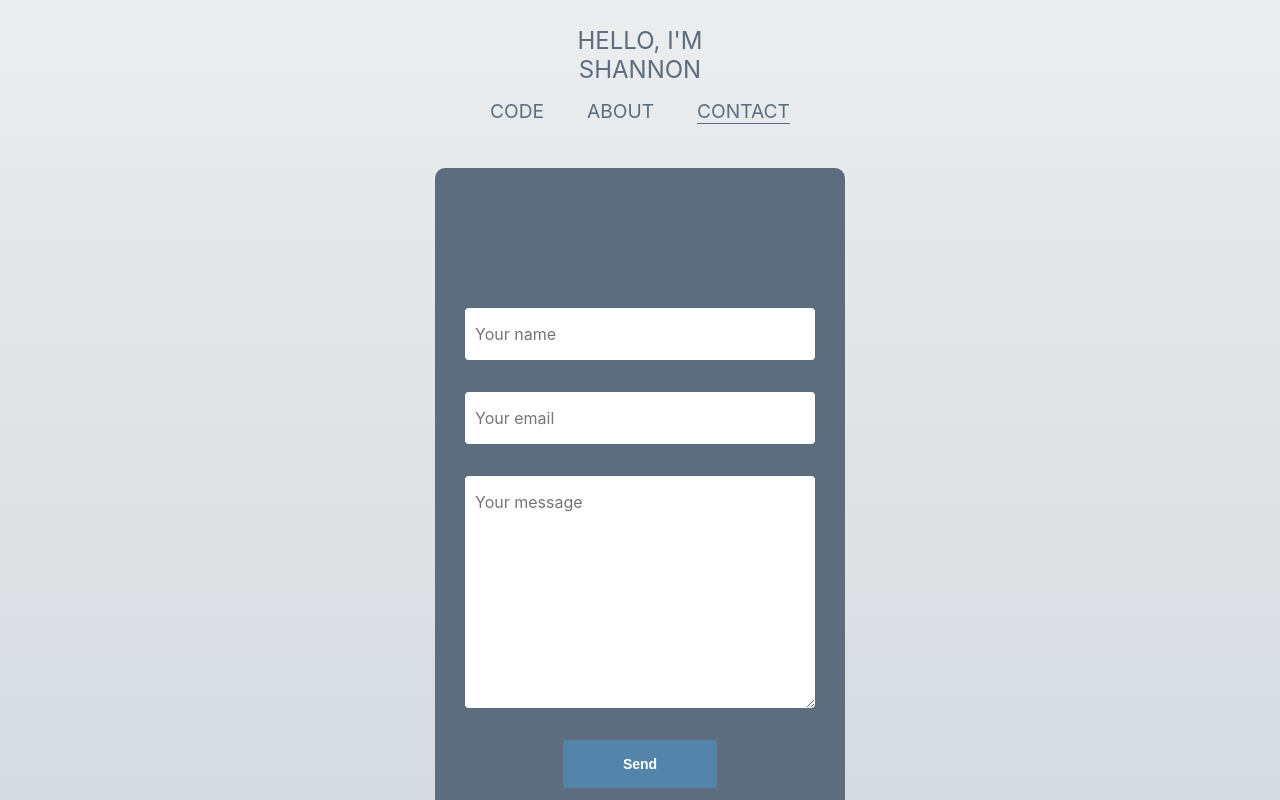
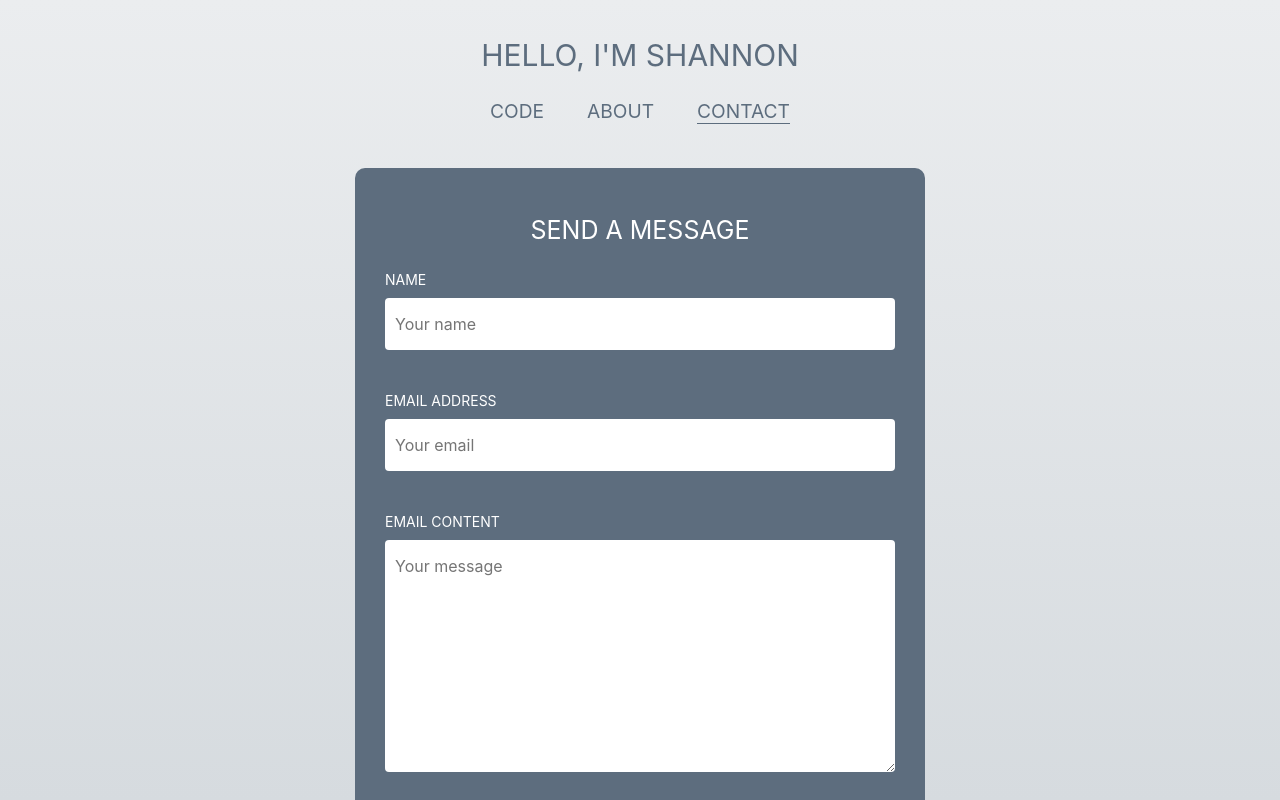
Before and after one commit to ShannonTJ/react-portfolio-site, a React (Create React App) app: page /contact in a window 1280 px wide. Shown: the top 800 px of the page. Built offline with nearby package versions, Linux system fonts and the light colour scheme.

Commit message:
email styling

```diff
--- a/src/components/EmailForm/EmailFormElements.js
+++ b/src/components/EmailForm/EmailFormElements.js
@@ -9,7 +9,7 @@ export const FormContainer = styled.div`
   margin-bottom: 2rem;
   max-width: 100%;
 
-  @media screen and (max-width: 480px) {
+  @media screen and (max-width: 650px) {
     margin-bottom: 4rem;
   }
 `;
@@ -22,8 +22,11 @@ export const FormContentContainer = styled.div`
   background-color: #5d6d7e;
   padding: 30px;
   border-radius: 10px;
-  max-width: 400px;
   height: 700px;
+
+  @media screen and (max-width: 650px) {
+    width: 350px;
+  }
 `;
 
 export const InputContainer = styled.form`
@@ -35,8 +38,7 @@ export const InputContainer = styled.form`
 
 export const NameInput = styled.input`
   padding: 16px 0 16px 10px;
-  width: 340px;
-  margin-top: 32px;
+  width: 500px;
   margin-bottom: 32px;
   border: none;
   border-radius: 4px;
@@ -44,10 +46,14 @@ export const NameInput = styled.input`
   font-family: inherit;
   font-size: inherit;
   font-weight: inherit;
+
+  @media screen and (max-width: 650px) {
+    width: 340px;
+  }
 `;
 export const EmailInput = styled.input`
   padding: 16px 0 16px 10px;
-  width: 340px;
+  width: 500px;
   margin-bottom: 32px;
   border: none;
   border-radius: 4px;
@@ -55,10 +61,14 @@ export const EmailInput = styled.input`
   font-family: inherit;
   font-size: inherit;
   font-weight: inherit;
+
+  @media screen and (max-width: 650px) {
+    width: 340px;
+  }
 `;
 export const MessageInput = styled.textarea`
   padding: 16px 0 16px 10px;
-  width: 340px;
+  width: 500px;
   margin-bottom: 32px;
   border: none;
   border-radius: 4px;
@@ -66,6 +76,10 @@ export const MessageInput = styled.textarea`
   font-family: inherit;
   font-size: inherit;
   font-weight: inherit;
+
+  @media screen and (max-width: 650px) {
+    width: 340px;
+  }
 `;
 
 export const SubmitButton = styled.button`
@@ -77,6 +91,7 @@ export const SubmitButton = styled.button`
   font-weight: 600;
   background-color: #5484aa;
   color: #fff;
+  margin-top: 10px;
 
   padding: 16px 60px;
   margin-bottom: 32px;
@@ -95,3 +110,25 @@ export const MessageReceived = styled.p`
   display: flex;
   color: #fff;
 `;
+
+export const FormLabel = styled.label`
+  display: flex;
+  align-items: left;
+  text-align: left;
+  justify-content: flex-start;
+  margin-top: 10px;
+  margin-bottom: 10px;
+  font-size: 14px;
+  color: #fff;
+  text-transform: uppercase;
+`;
+
+export const FormTitle = styled.h1`
+  color: #fff;
+  text-transform: uppercase;
+  font-size: 25px;
+  font-weight: 400;
+  margin-bottom: 16px;
+`;
+
+export const LabelTextContainer = styled.div``;
--- a/src/components/EmailForm/index.js
+++ b/src/components/EmailForm/index.js
@@ -11,6 +11,9 @@ import {
   MessageInput,
   SubmitButton,
   MessageReceived,
+  FormLabel,
+  LabelTextContainer,
+  FormTitle,
 } from "./EmailFormElements";
 
 const EmailForm = () => {
@@ -53,6 +56,9 @@ const EmailForm = () => {
         )}
         {!showConfirmation && (
           <InputContainer>
+            <FormTitle>Send a message</FormTitle>
+            <LabelTextContainer>
+              <FormLabel>Name</FormLabel>
               <NameInput
                 id="name"
                 name="name"
@@ -64,6 +70,9 @@ const EmailForm = () => {
                   setName(event.target.value);
                 }}
               />
+            </LabelTextContainer>
+            <LabelTextContainer>
+              <FormLabel>Email Address</FormLabel>
               <EmailInput
                 id="email"
                 name="email"
@@ -75,6 +84,9 @@ const EmailForm = () => {
                   setEmail(event.target.value);
                 }}
               />
+            </LabelTextContainer>
+            <LabelTextContainer>
+              <FormLabel>Email Content</FormLabel>
               <MessageInput
                 id="message"
                 name="message"
@@ -88,7 +100,7 @@ const EmailForm = () => {
                   setMessage(event.target.value);
                 }}
               />
-
+            </LabelTextContainer>
             <SubmitButton
               value="send"
               type="submit"
--- a/src/components/Navbar/NavbarElements.js
+++ b/src/components/Navbar/NavbarElements.js
@@ -16,7 +16,7 @@ export const NavTextWrapper = styled.div`
   align-items: center;
   text-align: center;
   height: 50%;
-  width: 250px;
+  width: 350px;
   margin: auto;
 `;
 
@@ -28,6 +28,7 @@ export const NavText = styled.h1`
   text-align: center;
   padding: 50px 0 0 0;
   text-transform: uppercase;
+  font-size: 30px;
   font-weight: 400;
 `;
 
```
Also changed, not shown: 1 other file (tests, documents, lock files or other folders). Lines whose indentation alone changed are shown as unchanged.
